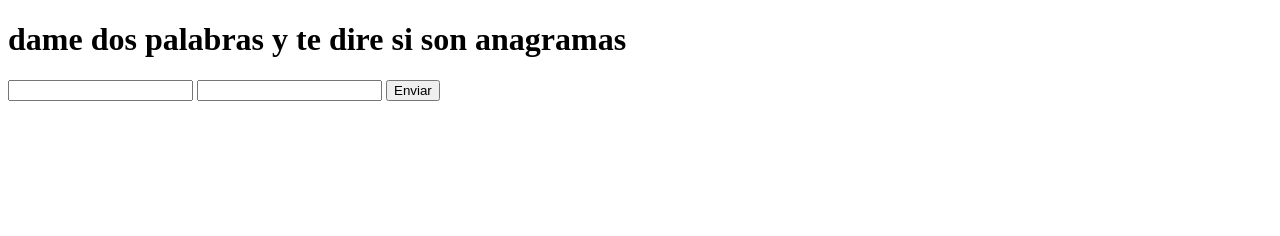
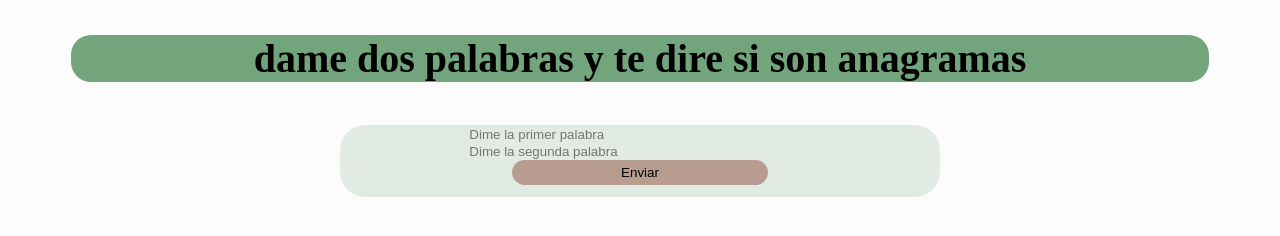
Before and after one commit to mi7u/retos-de-programacion, a plain HTML site: page js/anagrama.js/index.html in a window 1280 px wide. Drawn offline with Linux system fonts and the light colour scheme.

Commit message:
css-added

```diff
--- a/js/anagrama.js/index.html
+++ b/js/anagrama.js/index.html
@@ -5,12 +5,17 @@
     <meta name="viewport" content="width=device-width, initial-scale=1.0">
     <title>Document</title>
     <script src="script.js"></script>
+    <link href="style.css" rel="stylesheet" type="text/css"/>
 </head>
 <body>
-   <h1>dame dos palabras y te dire si son anagramas</h1>
-   <input type="text" id="palabraUnoInput">
-   <input type="text" id="palabraDosInput">
-   <button onclick="analizarPalabra()">Enviar</button>
-   <div id="resultadoAnagrama"></div>
+   <div class="content">
+    <h1 class="titulo">dame dos palabras y te dire si son anagramas</h1>
+        <article class="article">
+            <input type="text" id="palabraUnoInput" placeholder="Dime la primer palabra">
+            <input type="text" id="palabraDosInput" placeholder="Dime la segunda palabra">
+            <button id="boton" onclick="analizarPalabra(); borrarBoton()">Enviar</button>
+            <div id="resultadoAnagrama"></div>
+        </article>
+   </div>
 </body>
 </html>
--- a/js/anagrama.js/script.js
+++ b/js/anagrama.js/script.js
@@ -43,3 +43,8 @@ function analizarPalabra() {
     //regreso el resultado con un ternario dependiendo de si es anagrama o no
     document.getElementById("resultadoAnagrama").textContent = (anagrama) ? "Si es un anagrama" : "No es un anagrama";
 }
+
+function borrarBoton() {
+    var boton = document.getElementById("boton");
+    boton.style.display = "none";
+}
--- /dev/null
+++ b/js/anagrama.js/style.css
@@ -0,0 +1,63 @@
+body {
+    background-color: #fcfcfc;
+
+}
+
+.content{
+    display: flex;
+    flex-direction: column;
+    align-items: center;
+    gap: 1rem;
+    border-radius: 20px ;
+}
+
+.article {
+    display: flex;
+    padding: 1rem;
+    border-radius: 25px;
+    width: 45%;
+    height: 45%;
+    padding-bottom: 1%;
+    padding-top: 1px;
+    background-color: #E1EBE3;
+    text-align: center;
+    flex-direction: column;
+    justify-content: center;
+    align-items: center;
+}
+
+.titulo {
+    border-radius: 20px;
+    width: 90%;
+    font-size: 40px;
+    color: black;
+    background-color: #73a57d;
+    text-align: center;
+    position: sticky;
+    top: 0px;
+}
+
+button {
+    border-radius: 25px;
+    height: 25px;
+    width: 45%;
+    background-color:#b79c8f ;
+    border: none;
+}
+
+button:hover {
+    background-color: #b09181;
+    font-variant-position: super;
+    padding-bottom: 0;
+}
+
+input {
+    color: #110505;
+    width: 60%;
+    border: none;
+    background-color: #E1EBE3;
+}
+input:hover {
+    background-color: #d4edd9;
+    font-variant: small-caps;
+}
--- /dev/null
+++ b/js/eliminandoCaracteres/style.css
@@ -0,0 +1,63 @@
+body {
+    background-color: #fcfcfc;
+
+}
+
+.content{
+    display: flex;
+    flex-direction: column;
+    align-items: center;
+    gap: 1rem;
+    border-radius: 20px ;
+}
+
+.article {
+    display: flex;
+    padding: 1rem;
+    border-radius: 25px;
+    width: 45%;
+    height: 45%;
+    padding-bottom: 1%;
+    padding-top: 1px;
+    background-color: #E1EBE3;
+    text-align: center;
+    flex-direction: column;
+    justify-content: center;
+    align-items: center;
+}
+
+.titulo {
+    border-radius: 20px;
+    width: 90%;
+    font-size: 40px;
+    color: black;
+    background-color: #73a57d;
+    text-align: center;
+    position: sticky;
+    top: 0px;
+}
+
+button {
+    border-radius: 25px;
+    height: 25px;
+    width: 45%;
+    background-color:#b79c8f ;
+    border: none;
+}
+
+button:hover {
+    background-color: #b09181;
+    font-variant-position: super;
+    padding-bottom: 0;
+}
+
+input {
+    color: #110505;
+    width: 60%;
+    border: none;
+    background-color: #E1EBE3;
+}
+input:hover {
+    background-color: #d4edd9;
+    font-variant: small-caps;
+}
--- a/js/invirtiendocadenas/script.js
+++ b/js/invirtiendocadenas/script.js
@@ -24,3 +24,8 @@ function enviarPalabra() {
     alert("La palabra invertida es :" + palabraInvertida.join(""));
 
 }
+
+function ocultarBoton() {
+    var boton = document.getElementById("boton");
+    boton.style.display = "none";
+}
--- /dev/null
+++ b/js/invirtiendocadenas/style.css
@@ -0,0 +1,63 @@
+body {
+    background-color: #fcfcfc;
+
+}
+
+.content{
+    display: flex;
+    flex-direction: column;
+    align-items: center;
+    gap: 1rem;
+    border-radius: 20px ;
+}
+
+.article {
+    display: flex;
+    padding: 1rem;
+    border-radius: 25px;
+    width: 45%;
+    height: 45%;
+    padding-bottom: 1%;
+    padding-top: 1px;
+    background-color: #E1EBE3;
+    text-align: center;
+    flex-direction: column;
+    justify-content: center;
+    align-items: center;
+}
+
+.titulo {
+    border-radius: 20px;
+    width: 90%;
+    font-size: 40px;
+    color: black;
+    background-color: #73a57d;
+    text-align: center;
+    position: sticky;
+    top: 0px;
+}
+
+button {
+    border-radius: 25px;
+    height: 25px;
+    width: 45%;
+    background-color:#b79c8f ;
+    border: none;
+}
+
+button:hover {
+    background-color: #b09181;
+    font-variant-position: super;
+    padding-bottom: 0;
+}
+
+input {
+    color: #110505;
+    width: 60%;
+    border: none;
+    background-color: #E1EBE3;
+}
+input:hover {
+    background-color: #d4edd9;
+    font-variant: small-caps;
+}
```
Also changed, not shown: js/eliminandoCaracteres/index.html (+12 -6 lines), js/esprimo/index.html.html (renamed from js/esprimo.html, +1 -1 lines), js/invirtiendocadenas/index.html (+9 -4 lines), js/esprimo/script.js.js (renamed from js/esprimo.js).
